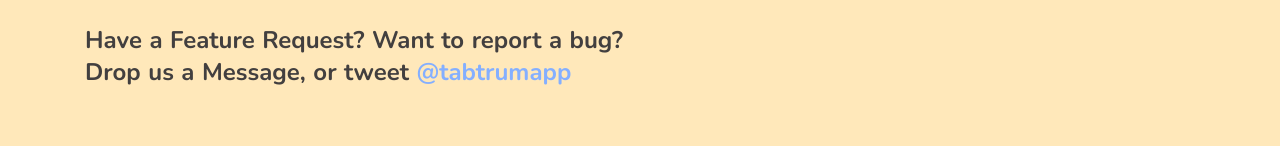
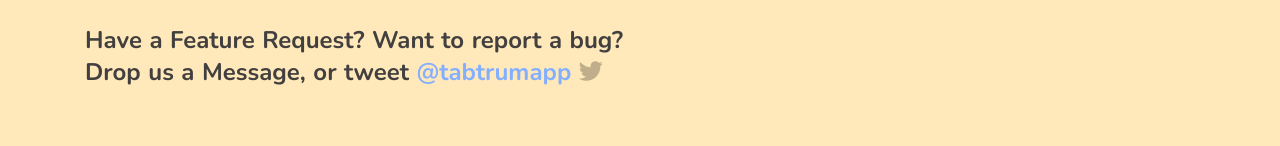
Before and after one commit to GeekBoySupreme/pastelmist, a Nuxt app: page / in a window 1280 px wide. Shown: the part 1628-1774 px from the top of the page. Built offline with nearby package versions, Linux system fonts and the light colour scheme.

Commit message:
Pushing dist up

```diff
--- a/components/Body.vue
+++ b/components/Body.vue
@@ -12,7 +12,7 @@
               <i class="fab fa-chrome"></i> <span>Coming Soon</span>
             </a>
           </div>
-          <img class='img-fluid' src='~/assets/tabtrum_ss.png'/>
+          <img class='img-fluid' src='../assets/tabtrum_ss.png'/>
           <p>&nbsp;</p>
         </div>
       </div>
@@ -50,7 +50,7 @@
           </div>
           <div class='col-lg-4 col-md-4 col-sm-4'>
             <div class='float-image-div'>
-              <img class='float-image' src='~/assets/tabtrum.png'/>
+              <img class='float-image' src='../assets/tabtrum.png'/>
             </div>
           </div>
         </div>
@@ -62,7 +62,7 @@
             <h1>Suggestions &amp; Feedback</h1>
             <br />
             <h2 class='text-kinda-light'>Have a Feature Request? Want to report a bug?</h2>
-            <h2 class='text-kinda-light'>Drop us a Message, or tweet <a href='https://twitter.com/tabtrumapp' target='blank' class='blue-name'>@tabtrumapp</a></h2>
+            <h2 class='text-kinda-light'>Drop us a Message, or tweet <a href='https://twitter.com/tabtrumapp' target='blank' class='blue-name'>@tabtrumapp <i class="fab fa-twitter blue-name"></i></a></h2>
             <br />
             <br />
 
```
Also changed, not shown: 6 other files (tests, documents, lock files or other folders).
